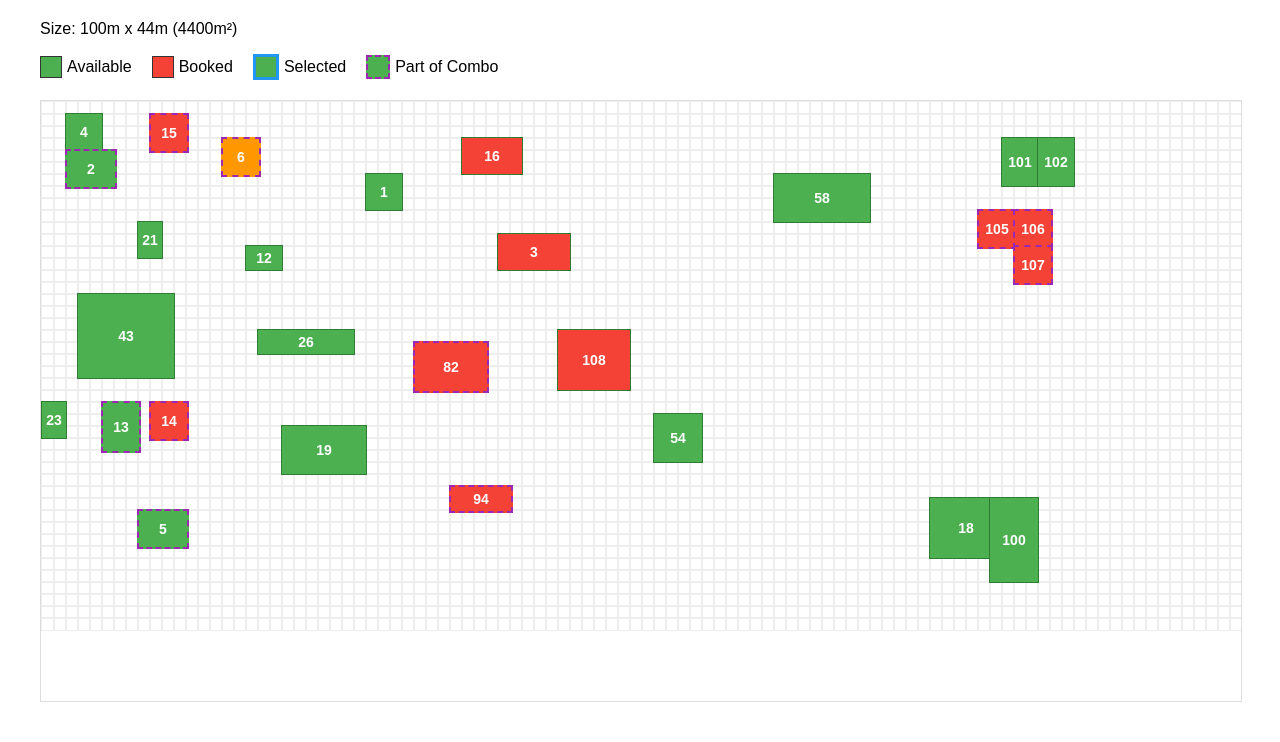
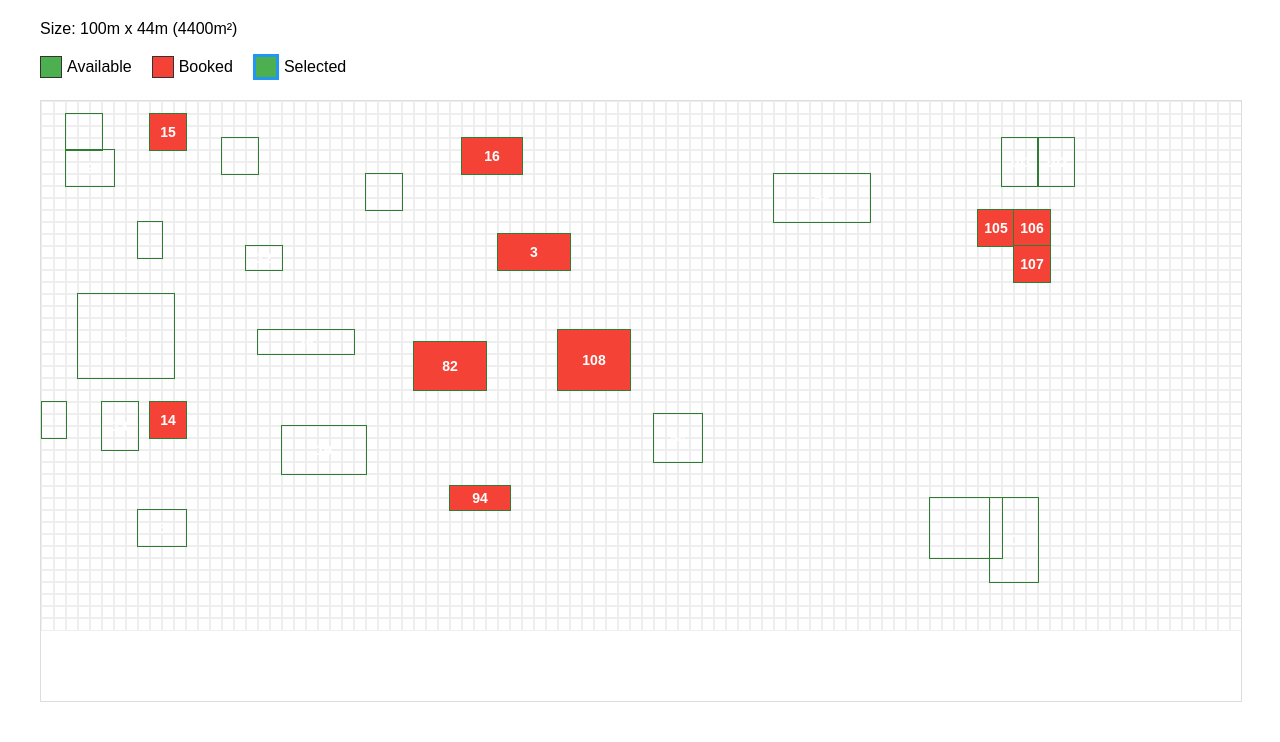
Before and after one commit to Martinjerome-i/booking, a Django app: page /halls/1/book/ in a window 1280 px wide. Shown: the part 100-842 px from the top of the page. Run offline with Django 5.2, Linux system fonts and the light colour scheme; data comes from the database, SQL or seed files in the repository.

Commit message:
feat
update

```diff
--- a/templates/halls/stall_booking.html
+++ b/templates/halls/stall_booking.html
@@ -63,22 +63,19 @@
             z-index: 10;
         }
         .stall.available {
-            background-color: #4CAF50;
+            background-color: #4d;
         }
         .stall.booked {
             background-color: #F44336;
             cursor: not-allowed;
         }
-        .stall.reserved {
-            background-color: #FF9800;
-            cursor: not-allowed;
-        }
         .stall.selected {
-            border: 3px solid #2196F3;
-            box-shadow: 0 0 15px rgba(33, 150, 243, 0.7);
+            /* border: 3px solid #2196F3; */
+            /* box-shadow: 0 0 15px rgba(33, 150, 243, 0.7); */
+            background-color: #2196F3;
         }
         .stall.combo {
-            border: 2px dashed #9C27B0;
+            /* border: 2px dashed #9C27B0; */
         }
         .stall-info {
             background-color: #f9f9f9;
@@ -172,10 +169,10 @@
                     <div class="legend-color" style="background-color: #4CAF50; border: 3px solid #2196F3;"></div>
                     <span>Selected</span>
                 </div>
-                <div class="legend-item">
+                <!-- <div class="legend-item">
                     <div class="legend-color" style="background-color: #4CAF50; border: 2px dashed #9C27B0;"></div>
                     <span>Part of Combo</span>
-                </div>
+                </div> -->
             </div>
 
             <!-- Selected stall information -->
```
